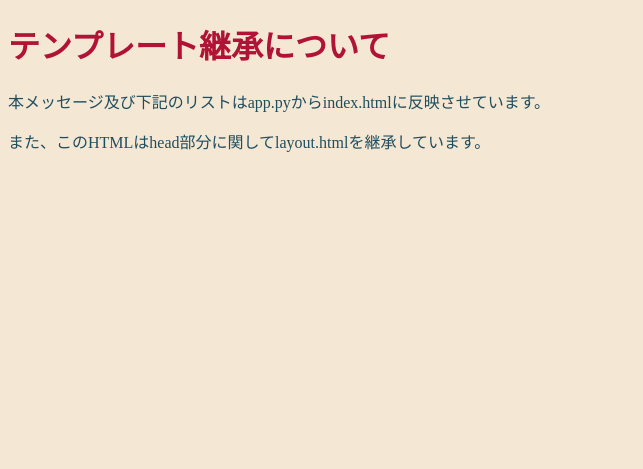
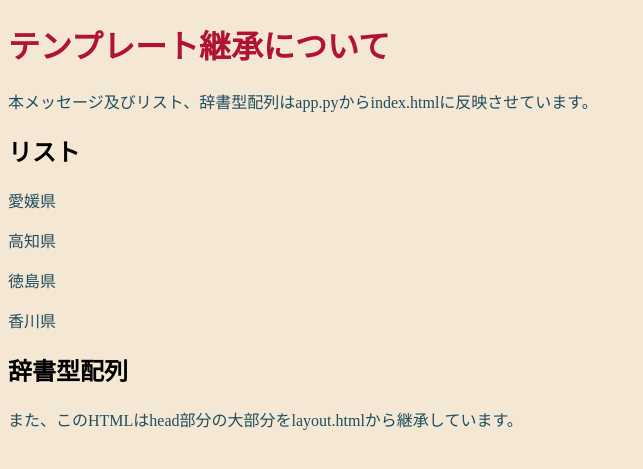
Before and after one commit to surueSK/Wellcomp, a Flask app: page / in a window 1280 px wide. Shown: the top 469 px of the page, without its empty margins (0-643 px from the left). Run offline with Flask 2, Linux system fonts and the light colour scheme.

Commit message:
リストを追加

```diff
--- a/2020Spring/jnHW0625/flask_app/app.py
+++ b/2020Spring/jnHW0625/flask_app/app.py
@@ -5,8 +5,9 @@ app = Flask(__name__)
 @app.route('/')
 def index():
   title = 'タイトル'
-  message = '本メッセージ及び下記のリストはapp.pyからindex.htmlに反映させています。'
-  return render_template('index.html', title=title, message=message)
+  message = '本メッセージ及びリスト、辞書型配列はapp.pyからindex.htmlに反映させています。'
+  shikoku_list = ['愛媛県', '高知県', '徳島県', '香川県']
+  return render_template('index.html', title=title, message=message,shikoku=shikoku_list)
 
 if __name__ == '__main__':
   app.run(debug=True)
--- a/2020Spring/jnHW0625/flask_app/templates/index.html
+++ b/2020Spring/jnHW0625/flask_app/templates/index.html
@@ -6,6 +6,13 @@
 <body>
 	<h1>テンプレート継承について</h1>
 		<p>{{ message }}</p>
-	<p>また、このHTMLはhead部分に関してlayout.htmlを継承しています。</p>
+	<h2>リスト</h2>
+		<p>{{ shikoku[0] }}</p>
+    <p>{{ shikoku[1] }}</p>
+    <p>{{ shikoku[2] }}</p>
+    <p>{{ shikoku[3] }}</p>
+	<h2>辞書型配列</h2>
+
+	<p>また、このHTMLはhead部分の大部分をlayout.htmlから継承しています。</p>
 </body>
 {% endblock %}
```
